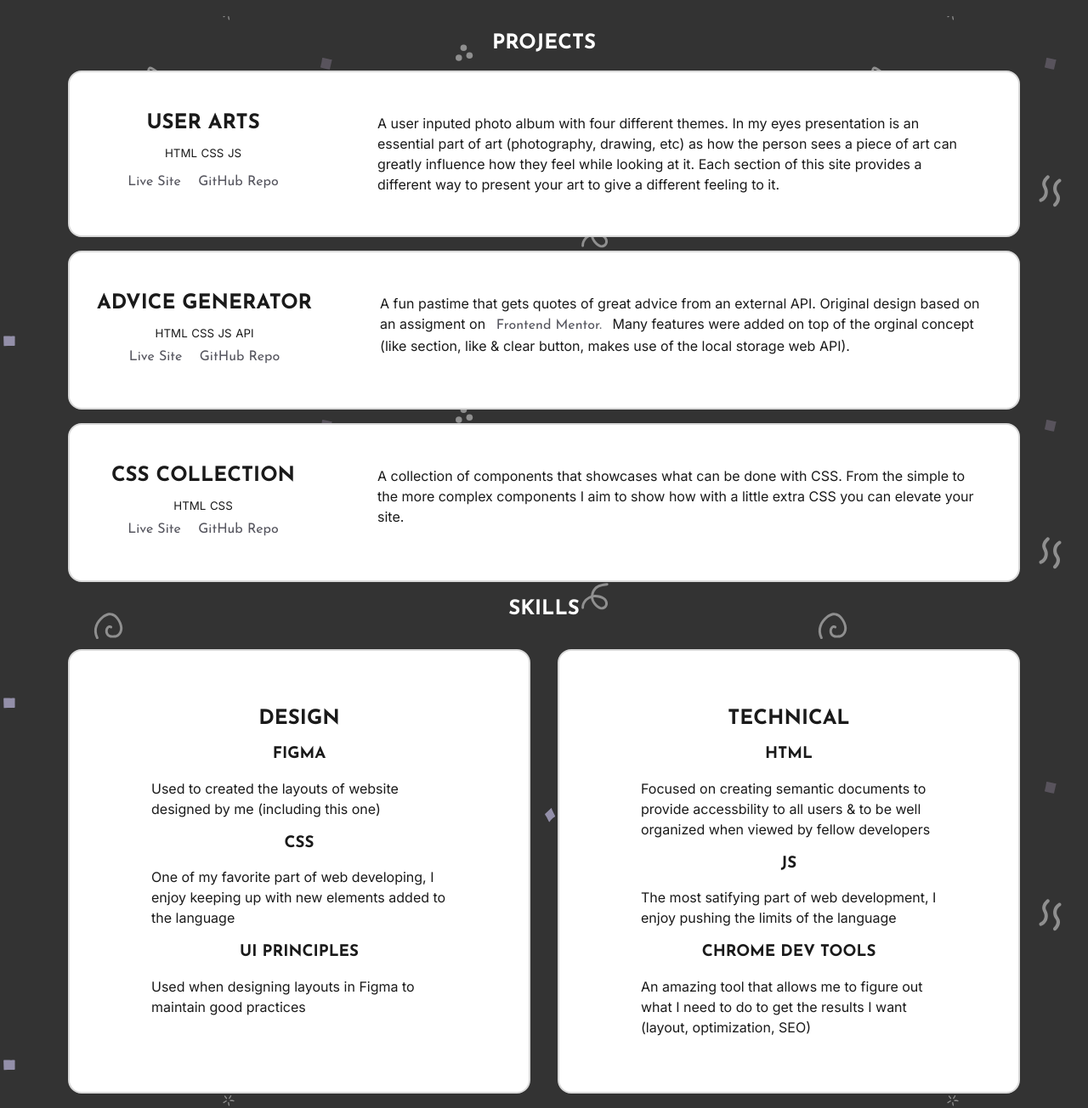
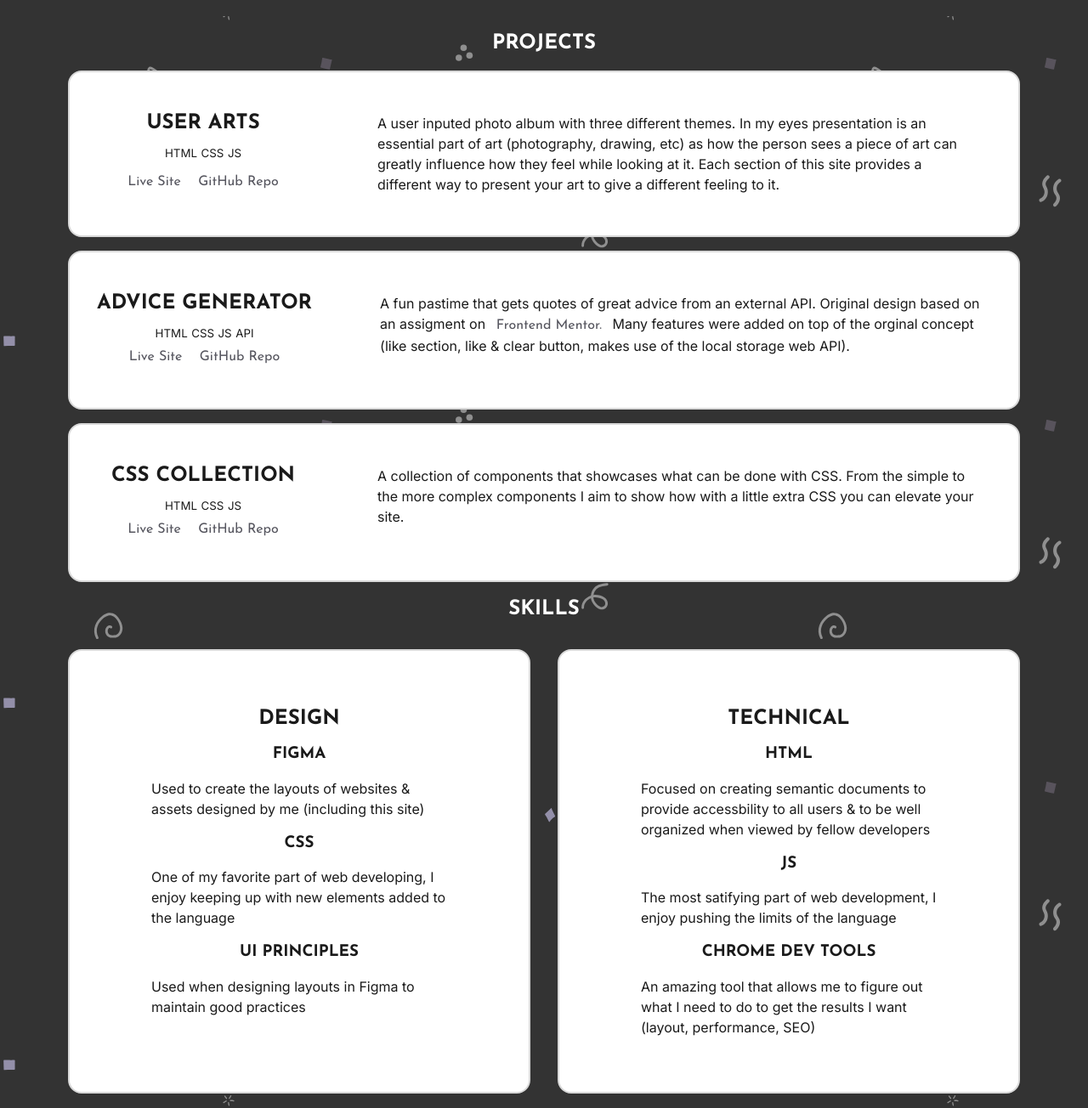
Before and after one commit to Denito37/wdp, a plain HTML site: page index.html in a window 1280 px wide. Shown: the part 440-1744 px from the top of the page at 85% size. Drawn offline with Linux system fonts and the light colour scheme.

Commit message:
asset changes, minor description changes

```diff
--- a/app.js
+++ b/app.js
@@ -32,7 +32,7 @@ closeM.addEventListener('click', () => {
 
 if(count == 0){
     heroTitle.innerHTML = "USER ARTS";
-    heroPara.innerHTML = " A user inputed photo album with four different themes.";
+    heroPara.innerHTML = " A user inputed photo album with three different themes.";
     heroImg.innerHTML = '<img src="images/UA-M.png" alt= "preview-Of-Feature-Site">'
 }
 if(count == 1){
--- a/index.html
+++ b/index.html
@@ -60,7 +60,7 @@
                     </div>
                 </div>
                 <p>
-                    A user inputed photo album with four different themes.
+                    A user inputed photo album with three different themes.
                     In my eyes presentation is an essential part of art
                     (photography, drawing, etc) as how the person sees a piece of
                     art can greatly influence how they feel while looking at it.
@@ -95,7 +95,7 @@
                 <div class="title">
                     <h2>CSS Collection</h2>
                     <div class="subTitle">
-                        <sub>HTML</sub> <sub>CSS</sub>
+                        <sub>HTML</sub> <sub>CSS</sub> <sub>JS</sub>
                     </div>
                 </div>
                 <p>
@@ -118,8 +118,8 @@
                     <h2>Design</h2>
                     <h3>Figma</h3>
                     <p>
-                        Used to created the layouts of website designed by me
-                        (including this one)
+                        Used to create the layouts of websites & assets designed by me
+                        (including this site)
                     </p>
                     <h3>CSS</h3>
                     <p>
@@ -148,7 +148,7 @@
                     <h3>Chrome Dev Tools</h3>
                     <p>
                         An amazing tool that allows me to figure out what I need
-                        to do to get the results I want (layout, optimization, SEO)
+                        to do to get the results I want (layout, performance, SEO)
                     </p>
                 </section>
             </div>
```
Also changed, not shown: images/CC-M.png, images/UA-MOBILE.png (deleted), 1 other file.
